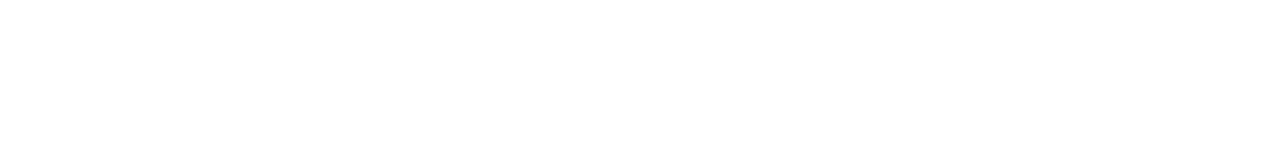
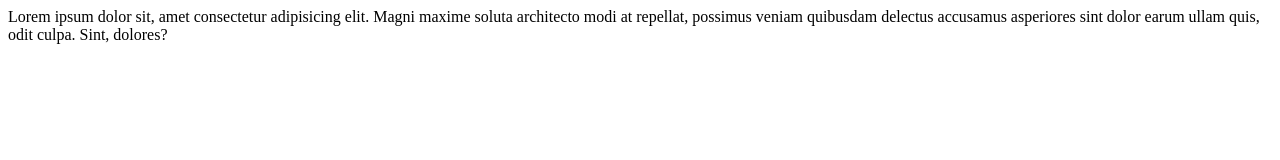
Before and after one commit to cristianbrochero/clase_git_bp, a plain HTML site: page index.html in a window 1280 px wide. Drawn offline with Linux system fonts and the light colour scheme.

Commit message:
tercer commit

```diff
--- a/index.html
+++ b/index.html
@@ -4,7 +4,10 @@
 
     </head>
     <body>
+        <di>
+            Lorem ipsum dolor sit, amet consectetur adipisicing elit. Magni maxime soluta architecto modi at repellat, possimus veniam quibusdam delectus accusamus asperiores sint dolor earum ullam quis, odit culpa. Sint, dolores?
 
+        </di>
 
     </body>
 </html>
```
